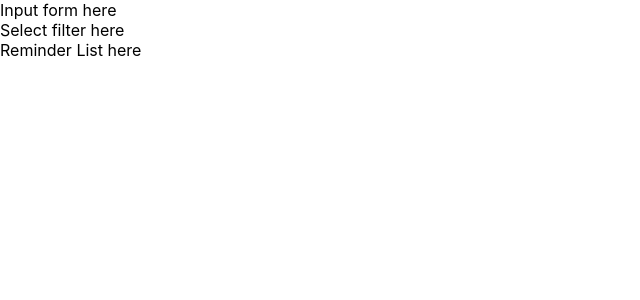
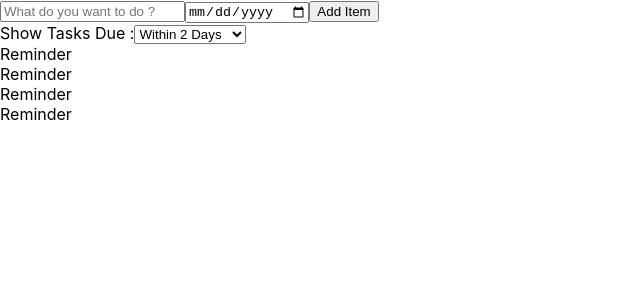
Before and after one commit to GOATAFI/reminder-app-by-react, a React (Create React App) app: page / in a window 1280 px wide. Shown: the top 300 px of the page, without its empty margins (0-640 px from the left). Built offline with nearby package versions, Linux system fonts and the light colour scheme.

Commit message:
input form , filter select structure done

```diff
--- a/src/FilterSelect.jsx
+++ b/src/FilterSelect.jsx
@@ -1,3 +1,14 @@
-export default function FilterSelect() {
-  return <div>Select filter here</div>;
+export default function FilterSelect(props) {
+  return (
+    <label htmlFor="filterReminders">
+      {" "}
+      Show Tasks Due :
+      <select name="" id="filterReminders" value="2day">
+        <option value="2day">Within 2 Days</option>
+        <option value="1week">Within 1 Week</option>
+        <option value="30days">Within 30 Days</option>
+        <option value="all">Any Day</option>
+      </select>
+    </label>
+  );
 }
--- a/src/InputForm.jsx
+++ b/src/InputForm.jsx
@@ -1,3 +1,14 @@
-export default function InputForm() {
-  return <div>Input form here</div>;
+export default function InputForm(props) {
+  return (
+    <form>
+      <input
+        type="text"
+        name=""
+        id="reminderText"
+        placeholder="What do you want to do ?"
+      />
+      <input type="date" name="" id="dueDate" />
+      <button>Add Item</button>
+    </form>
+  );
 }
--- a/src/ReminderList.jsx
+++ b/src/ReminderList.jsx
@@ -1,3 +1,12 @@
+import Reminder from "./Reminder";
+
 export default function ReminderList() {
-  return <div>Reminder List here</div>;
+  return (
+    <div>
+      <Reminder />
+      <Reminder />
+      <Reminder />
+      <Reminder />
+    </div>
+  );
 }
```
